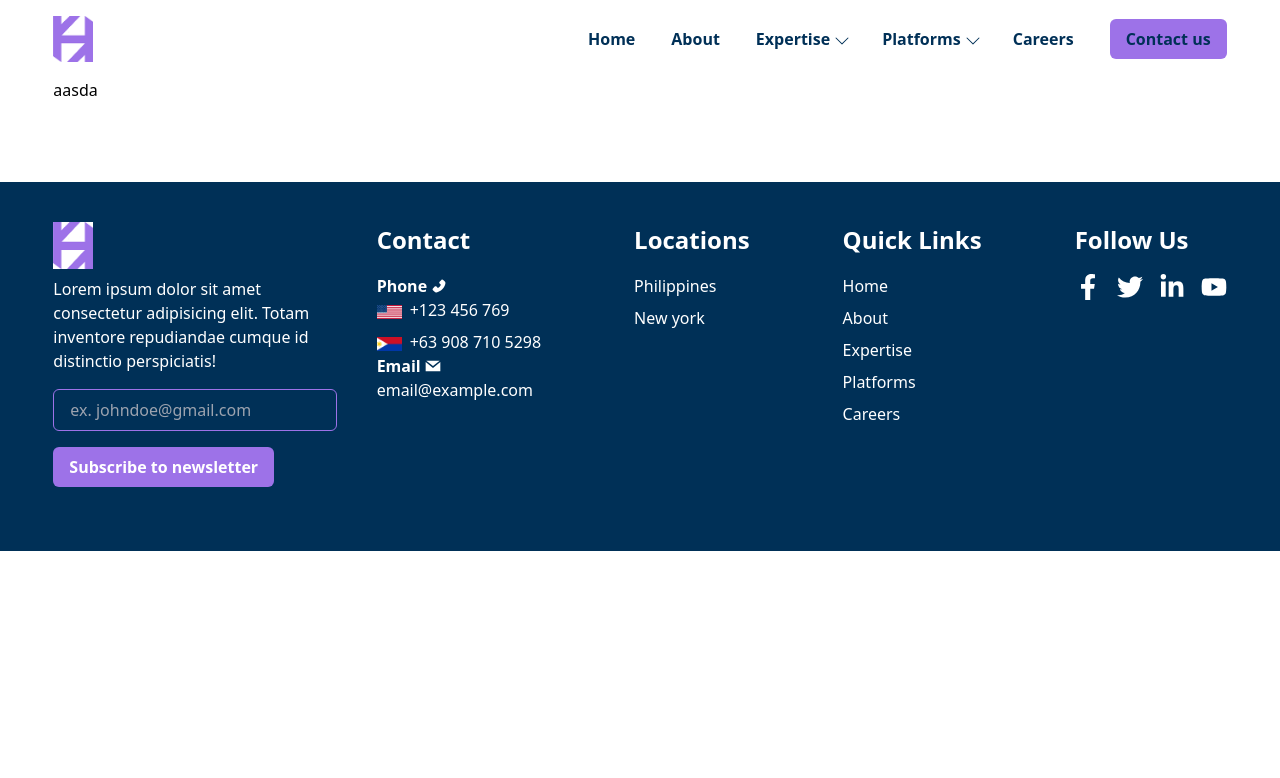
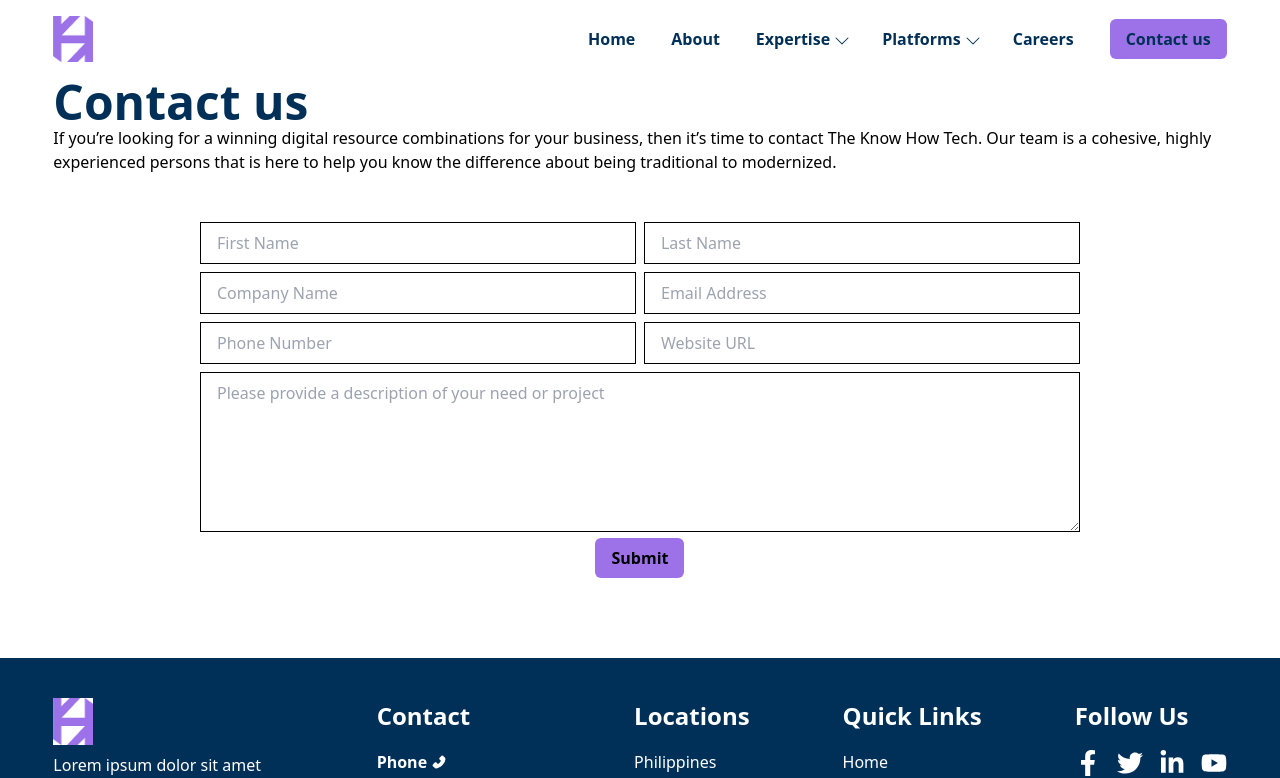
Before and after one commit to lugh-tuatha/stoic-reflection, a Next.js app: page /contact in a window 1280 px wide. Shown: the top 778 px of the page. Built offline with nearby package versions, Linux system fonts and the light colour scheme.

Commit message:
create: form components

```diff
--- a/src/app/globals.css
+++ b/src/app/globals.css
@@ -71,6 +71,10 @@ body {
 }
 
 /* tailwind apply */
+.button{
+  @apply py-2 px-4 rounded-md font-semibold bg-primary hover:underline;
+}
+
 .flex-between{
   @apply flex justify-between;
 }
--- a/src/components/button/index.jsx
+++ b/src/components/button/index.jsx
@@ -2,7 +2,7 @@ import React from 'react'
 
 function Button({children}) {
   return (
-    <button className='py-2 px-4 rounded-md font-semibold bg-primary hover:underline'>{children}</button>
+    <button className='button'>{children}</button>
   )
 }
 
--- /dev/null
+++ b/src/components/contact-form/form.css
@@ -0,0 +1,3 @@
+.forms-input{
+  @apply border border-black py-2 px-4 outline-none bg-transparent;
+}
--- /dev/null
+++ b/src/components/contact-form/index.jsx
@@ -0,0 +1,24 @@
+import React from 'react'
+import './form.css'
+
+function ContactForm() {
+  return (
+    <div>
+      <form className='w-3/4 text-center mx-auto mt-12'>
+        <div className='grid grid-cols-2 gap-2'>
+          <input type="text" placeholder='First Name' className='forms-input'/>
+          <input type="text" placeholder='Last Name' className='forms-input'/>
+          <input type="text" placeholder='Company Name' className='forms-input'/>
+          <input type="text" placeholder='Email Address' className='forms-input'/>
+          <input type="text" placeholder='Phone Number' className='forms-input'/>
+          <input type="text" placeholder='Website URL' className='forms-input'/>
+        </div>
+        <textarea placeholder='Please provide a description of your need or project' className='w-full h-40 mt-2 py-2 px-4 border border-black outline-none'></textarea>
+
+        <input type="submit" className='button'/>
+      </form>
+    </div>
+  )
+}
+
+export default ContactForm
--- a/src/pages/contact/index.jsx
+++ b/src/pages/contact/index.jsx
@@ -1,11 +1,17 @@
 import MainLayout from '@/components/layouts/main-layout'
 import React from 'react'
 import '../../app/globals.css'
+import ContactForm from '@/components/contact-form'
 
 function Contact() {
   return (
     <MainLayout>
-      <div>aasda</div>
+      <div>
+        <h1 className='heading'>Contact us</h1>
+        <p>If you’re looking for a winning digital resource combinations for your business, then it’s time to contact The Know How Tech. Our team is a cohesive, highly experienced persons that is here to help you know the difference about being traditional to modernized.</p>
+
+        <ContactForm />
+      </div>
     </MainLayout>
   )
 }
```
